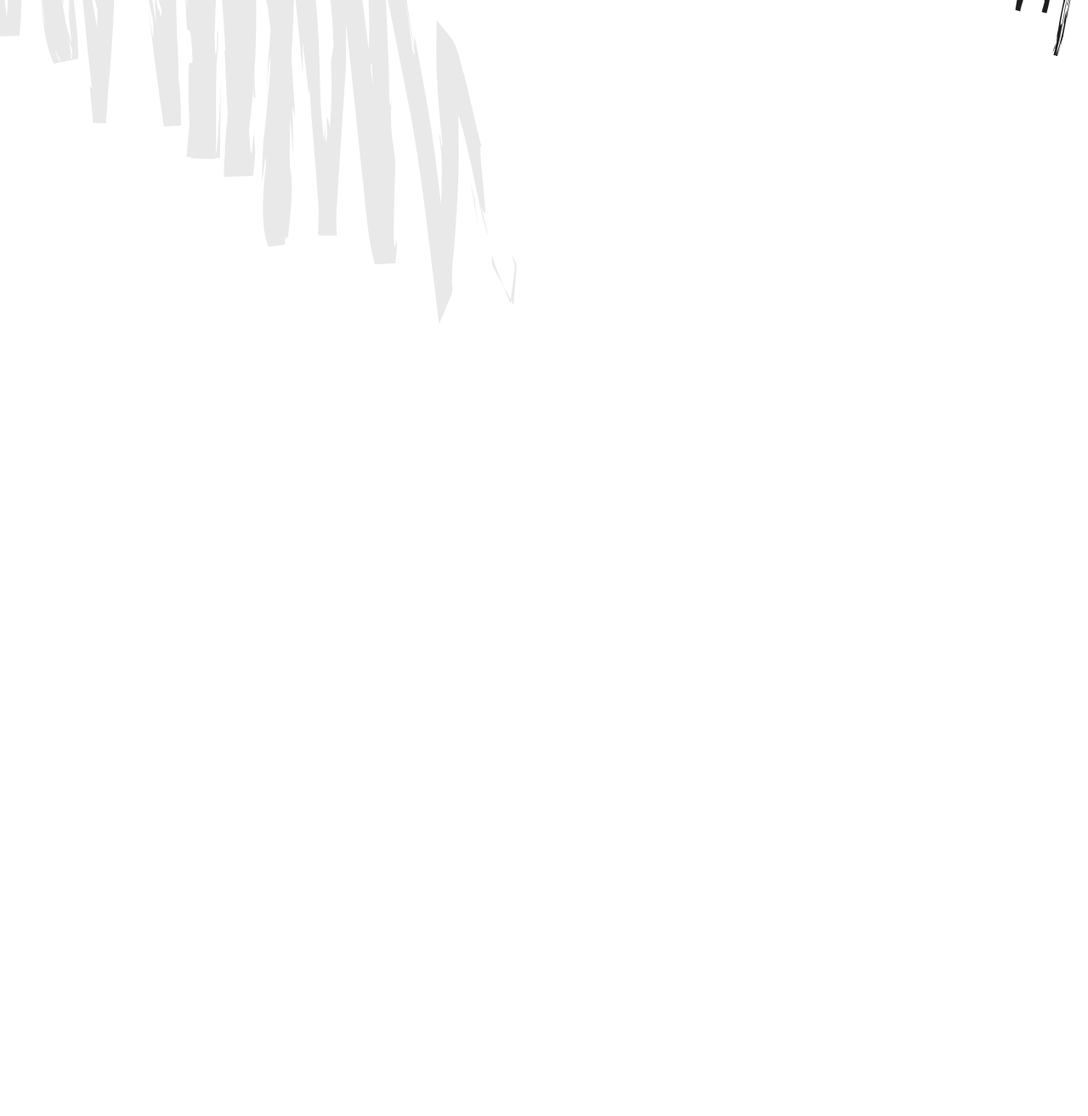
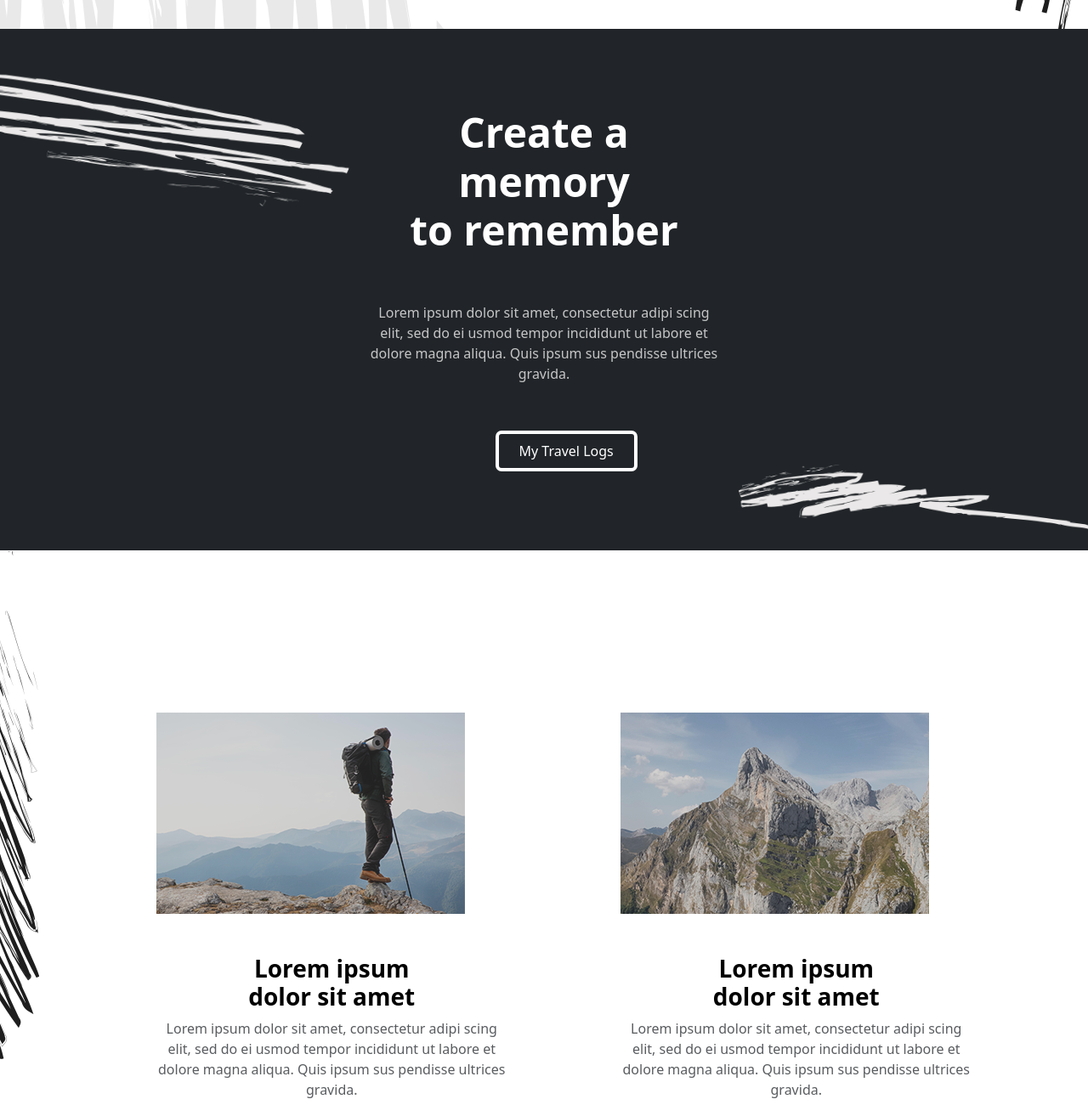
Before and after one commit to sam-th/my-log-travels, a plain HTML site: page index.html in a window 1280 px wide. Shown: the part 720-2034 px from the top of the page at 85% size. Before the commit the page ends 1102 px from the top, so only its background shows below. Drawn offline with nearby package versions, Linux system fonts and the light colour scheme.

Commit message:
remember section and examples section added and some bugse fixed.

```diff
--- a/assets/css/index.css
+++ b/assets/css/index.css
@@ -1,19 +1,126 @@
 * {
     color: black !important;
 }
+
+body {
+    overflow-x: hidden;
+}
+
+a {
+    text-decoration: none;
+}
+
 .header {
     position: relative;
+    margin-bottom: 190px;
 }
+
 .bg-top-img {
     z-index: -1;
     position: absolute;
     top: 230px;
 }
+
 .bg-top-right-img {
     position: absolute;
     right: 0;
     top: 300px;
 }
+
 .contact_btn:hover {
     color: white !important;
 }
+
+.remember-section {
+    overflow: hidden;
+    position: relative;
+}
+
+.remember-section__middle {
+    margin: 45px auto;
+}
+
+.remember-section__right-bg {
+    position: absolute;
+    right: 0;
+    bottom: 25px;
+}
+
+.remember-section__left-bg {
+    position: absolute;
+    left: 0;
+}
+
+.remember-section__text {
+    color: rgb(198, 198, 198) !important;
+}
+
+.remember-section__btn {
+    margin-left: 36%;
+    border: 4px solid white;
+    border-radius: 7px;
+    cursor: pointer;
+    user-select: none;
+}
+
+.remember-section__text {
+    margin-bottom: 55px;
+}
+
+.example-section {
+    display: flex;
+    position: relative;
+}
+
+.example-section__content-box {
+    padding-left: 59px;
+    margin-top: 161px;
+}
+
+.example-section__left-bg {
+    position: absolute;
+    left: 0;
+    top: 0;
+    /* width: ; */
+}
+
+.example-section__right-bg {
+    position: absolute;
+    right: 0;
+    bottom: 0;
+}
+
+.example-section__content-box__examples {
+    margin-right: 10px;
+    margin-top: 35px;
+    margin-right: 30px;
+}
+
+@media only screen and (max-width: 1600px) {
+    .example-section__content-box__examples {
+        width: 30% !important;
+    }
+}
+
+@media only screen and (max-width: 1400px) {
+    .example-section__content-box__examples {
+        width: 40% !important;
+        margin: 0 auto;
+        margin-top: 30px;
+    }
+}
+
+@media only screen and (max-width: 991px) {
+    .example-section__content-box__examples {
+        width: 100% !important;
+        margin: 0 auto;
+    }
+
+    .example-section__img {
+        margin: 0 20%;
+    }
+
+    .navbar-toggler {
+        background: black;
+    }
+}
--- a/index.html
+++ b/index.html
@@ -35,8 +35,8 @@
                                 <a class="nav-link" href="#">About</a>
                             </li>
                         </ul>
-                        <a href="#" class="btn btn-outline-dark px-5 fw-bold contact_btn" style="border: 2px solid black;"
-                            type="submit">Contact Us</a>
+                        <a href="#" class="btn btn-outline-dark px-5 fw-bold contact_btn"
+                            style="border: 2px solid black;" type="submit">Contact Us</a>
                     </div>
                 </div>
             </nav>
@@ -64,8 +64,39 @@
         <img src="./assets/imgs/top_right_header_bacground.png" class="bg-top-right-img">
     </header>
 
+    <section class="remember-section bg-dark py-5 row">
+        <img src="./assets/imgs/remember-section-right-bg.png" class="remember-section__right-bg col-4">
+        <div class="remember-section__middle col-4">
+            <h2 class="remember-section__title text-white fw-bold text-center display-5 pb-5">Create a memory <br> to remember</h2>
+            <p class="text-white text-center remember-section__text">Lorem ipsum dolor sit amet, consectetur adipi scing elit, sed do ei usmod tempor incididunt ut labore et dolore magna aliqua. Quis ipsum sus pendisse ultrices gravida.</p>
+            <button class="remember-section__btn bg-dark text-white px-4 py-2">My Travel Logs</button>
+        </div>
+        <img src="./assets/imgs/remember-section-left-bg.png" class="remember-section__left-bg col-4">
+    </section>
 
-
+    <section class="example-section">
+        <img src="./assets/imgs/example-section-left-bg.png" class="example-section__left-bg">
+        <div class="container example-section__content-box">
+            <div class="row">
+                <div class="col-lg-4 col-md-6 col-sm-12 example-section__content-box__examples">
+                    <img src="./assets/imgs/example-photo-1.png" class="example-section__img text-center">
+                    <h2 class="example-section__title fw-bold pt-5 display-7 fs-3 text-center">Lorem ipsum <br> dolor sit amet</h2>
+                    <p class="example-section__text text-muted lead fs-6 text-center">Lorem ipsum dolor sit amet, consectetur adipi scing elit, sed do ei usmod tempor incididunt ut labore et dolore magna aliqua. Quis ipsum sus pendisse ultrices gravida. </p>
+                </div>
+                <div class="col-lg-4 col-md-6 col-sm-12 example-section__content-box__examples">
+                    <img src="./assets/imgs/example-photo-2.png" class="example-section__img text-center">
+                    <h2 class="example-section__title fw-bold pt-5 display-7 fs-3 text-center">Lorem ipsum <br> dolor sit amet</h2>
+                    <p class="example-section__text text-muted lead fs-6 text-center">Lorem ipsum dolor sit amet, consectetur adipi scing elit, sed do ei usmod tempor incididunt ut labore et dolore magna aliqua. Quis ipsum sus pendisse ultrices gravida. </p>
+                </div>
+                <div class="col-lg-4 col-md-6 col-sm-12 example-section__content-box__examples">
+                    <img src="./assets/imgs/example-photo-3.png" class="example-section__img text-center">
+                    <h2 class="example-section__title fw-bold pt-5 display-7 fs-3 text-center">Lorem ipsum <br> dolor sit amet</h2>
+                    <p class="example-section__text text-muted lead fs-6 text-center">Lorem ipsum dolor sit amet, consectetur adipi scing elit, sed do ei usmod tempor incididunt ut labore et dolore magna aliqua. Quis ipsum sus pendisse ultrices gravida. </p>
+                </div>
+            </div>
+        </div>
+        <img src="./assets/imgs/example-section-right-bg.png" class="example-section__right-bg">
+    </section>
     <script src="https://cdn.jsdelivr.net/npm/bootstrap@5.3.2/dist/js/bootstrap.bundle.min.js"
         integrity="sha384-C6RzsynM9kWDrMNeT87bh95OGNyZPhcTNXj1NW7RuBCsyN/o0jlpcV8Qyq46cDfL"
         crossorigin="anonymous"></script>
```
